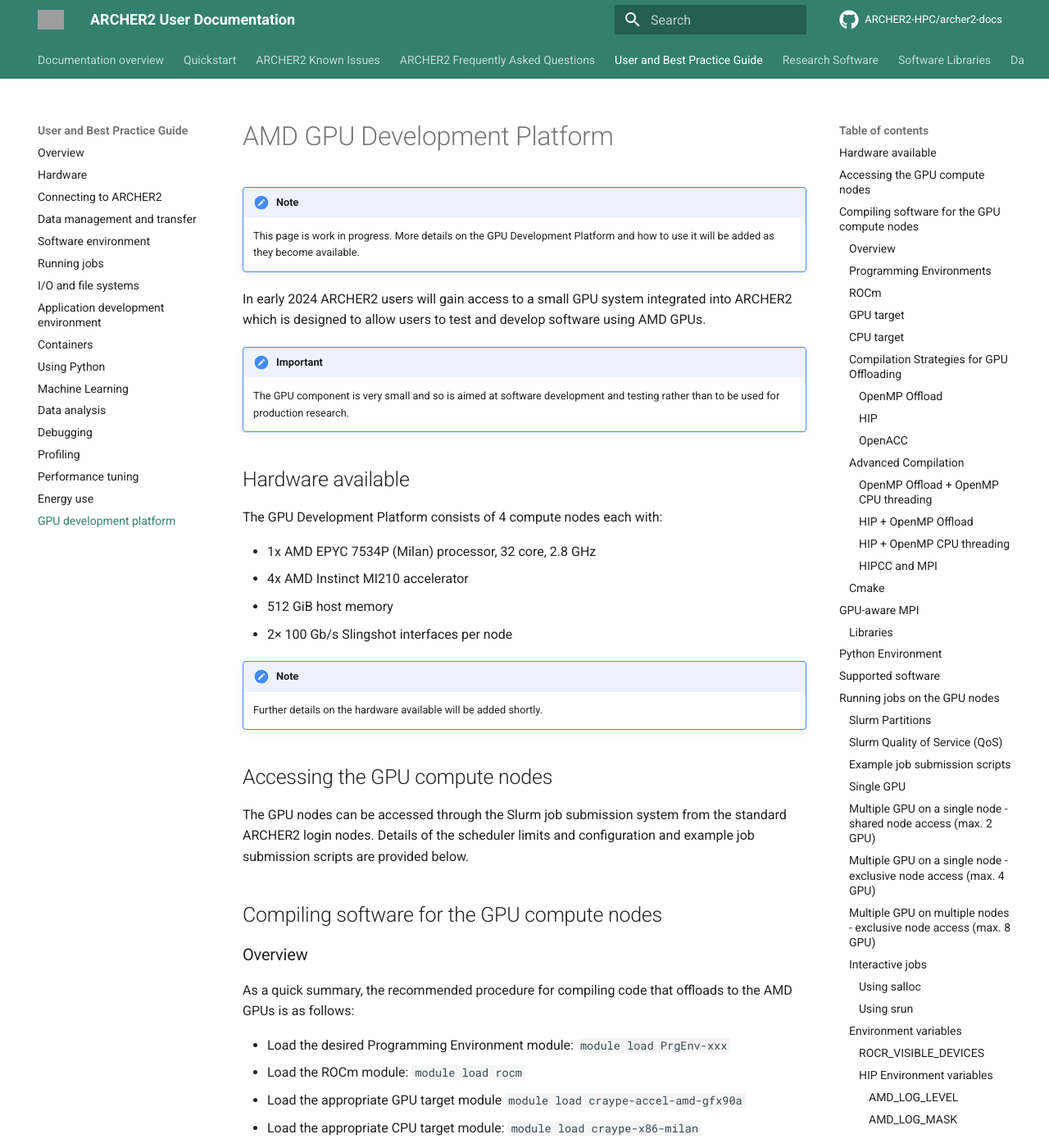
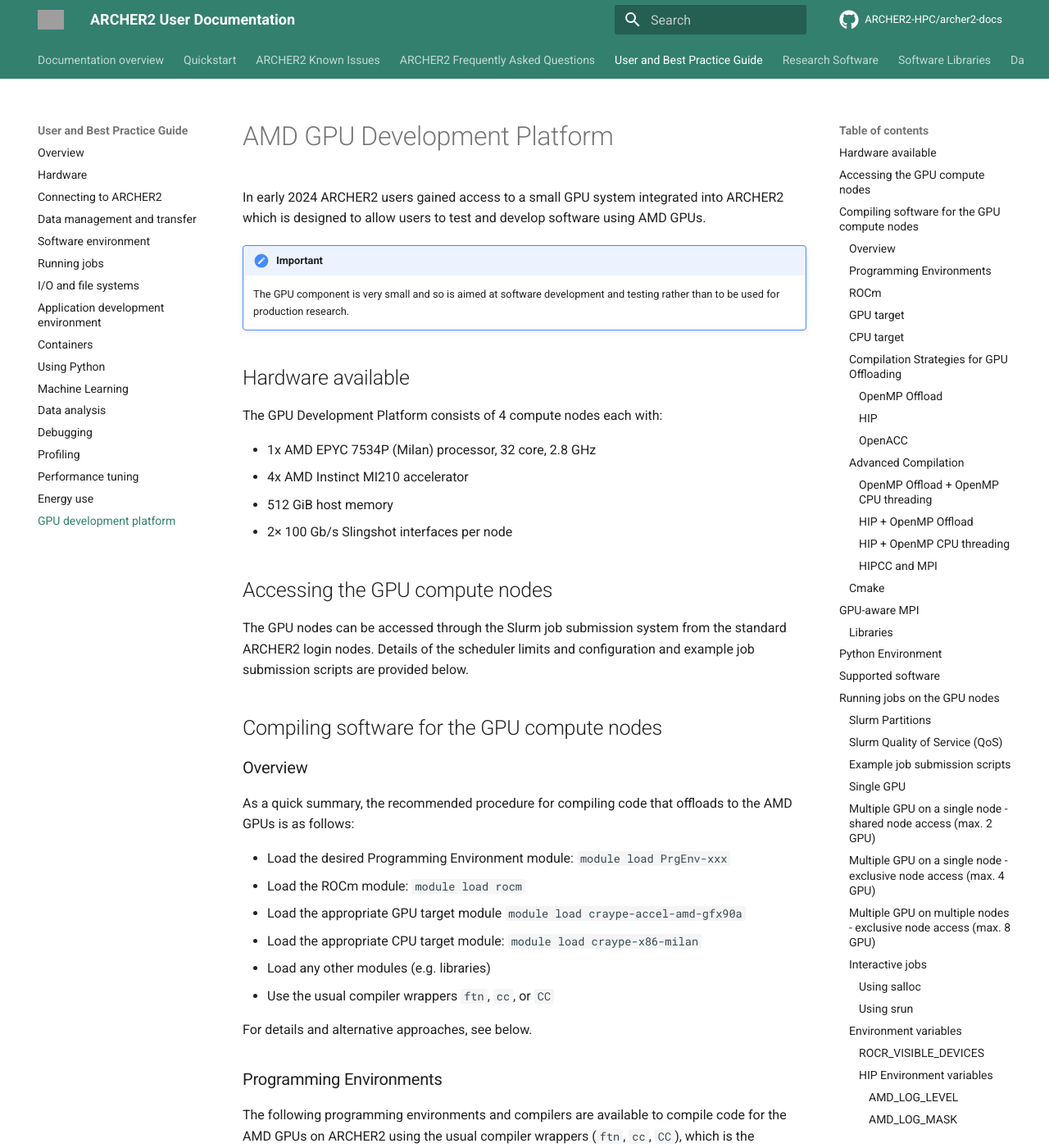
Before and after one commit to ARCHER2-HPC/archer2-docs, an MkDocs documentation site: the page built from docs/user-guide/gpu.md, in a window 1280 px wide and 1400 px high. Shown: the whole window at 82% size. Built offline with MkDocs 1.6.1 and Material for MkDocs 9.7.7, drawn with Linux system fonts in a browser that asks for light colours; comment, search, counter and statistics services are not loaded; grey boxes are pictures that could not be loaded.

Commit message:
Update gpu.md

```diff
--- a/docs/user-guide/gpu.md
+++ b/docs/user-guide/gpu.md
@@ -1,10 +1,6 @@
 # AMD GPU Development Platform
 
-!!! note
-    This page is work in progress. More details on the GPU Development Platform
-    and how to use it will be added as they become available.
-
-In early 2024 ARCHER2 users will gain access to a small GPU system
+In early 2024 ARCHER2 users gained access to a small GPU system
 integrated into ARCHER2 which is designed to allow users to test and develop software
 using AMD GPUs.
 
@@ -21,8 +17,6 @@
 - 512 GiB host memory
 - 2&times; 100 Gb/s Slingshot interfaces per node
 
-!!! note
-    Further details on the hardware available will be added shortly.
 
 ## Accessing the GPU compute nodes
 
```
